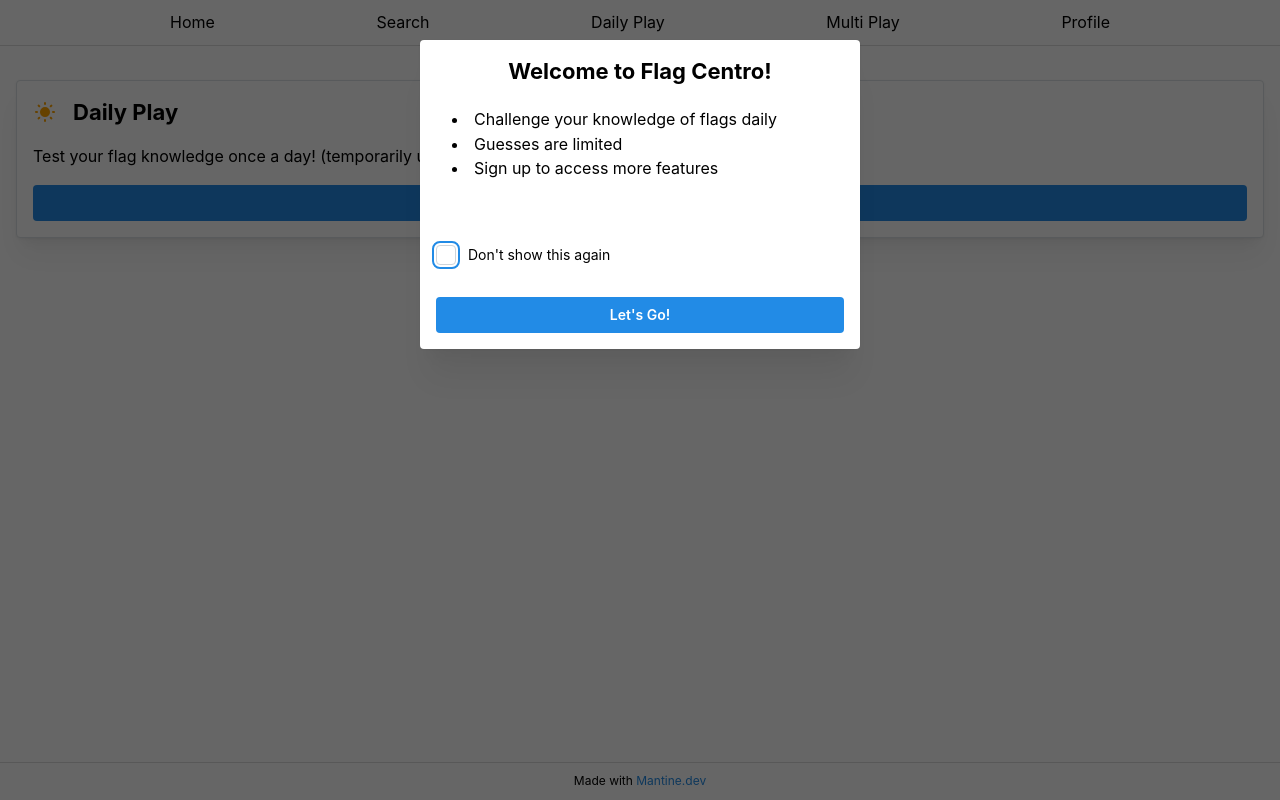
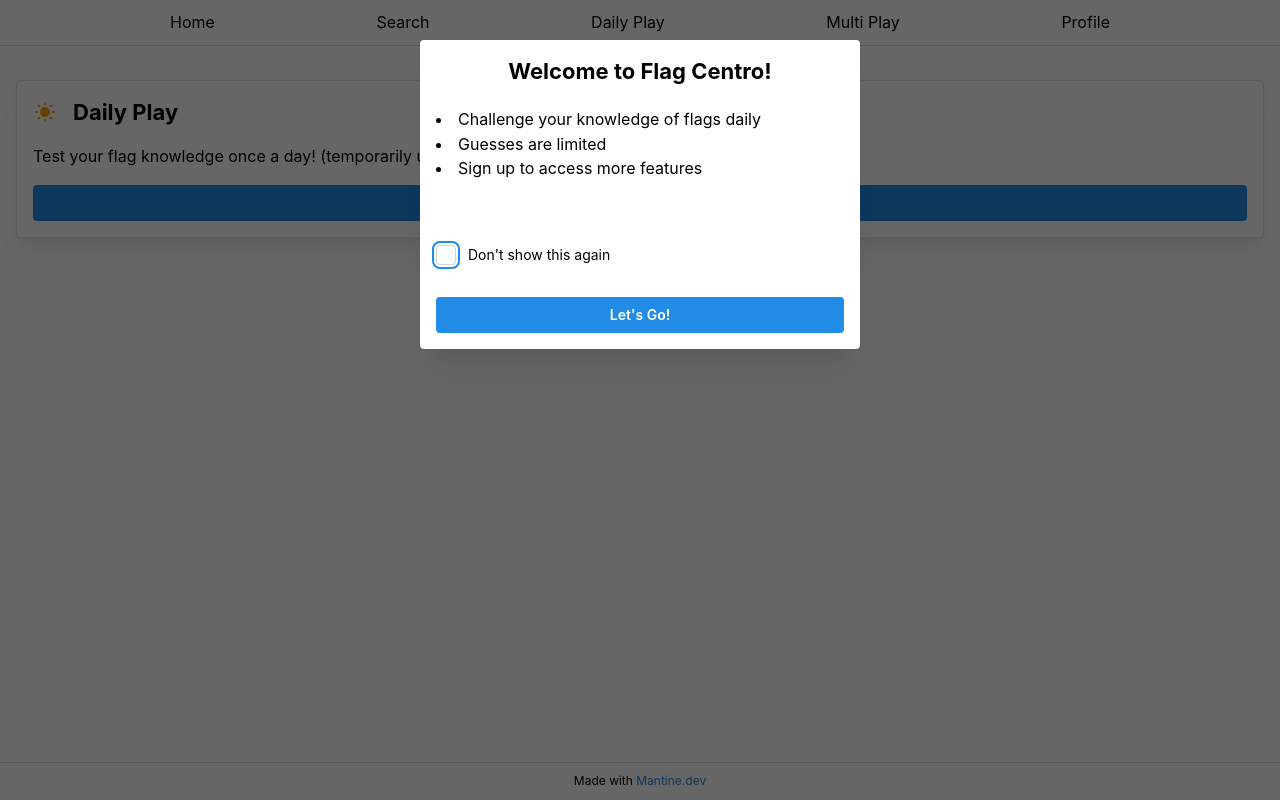
Before and after one commit to Jufrench/flagcentro, a React (Vite) app: page / in a window 1280 px wide. Built offline with nearby package versions, Linux system fonts and the light colour scheme.

Commit message:
Remove padding from welcome modal list

```diff
--- a/src/components/Home.tsx
+++ b/src/components/Home.tsx
@@ -101,7 +101,7 @@ export default function Home() {
           onClose={() => {}}
         >
           <Title ta="center" mb="lg" order={3}>Welcome to Flag Centro!</Title>
-          <List mb="4em" withPadding>
+          <List mb="4em">
             <List.Item>Challenge your knowledge of flags daily</List.Item>
             <List.Item>Guesses are limited</List.Item>
             <List.Item>Sign up to access more features</List.Item>
```
